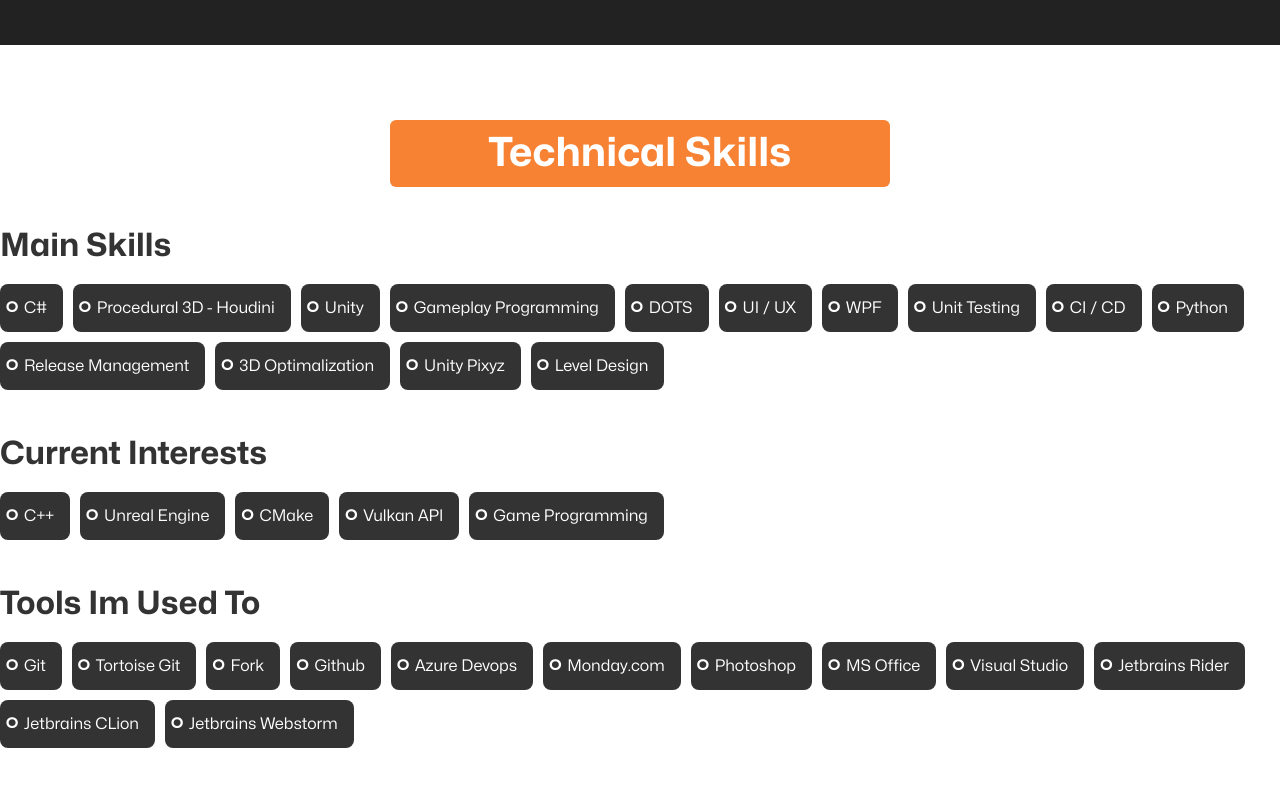
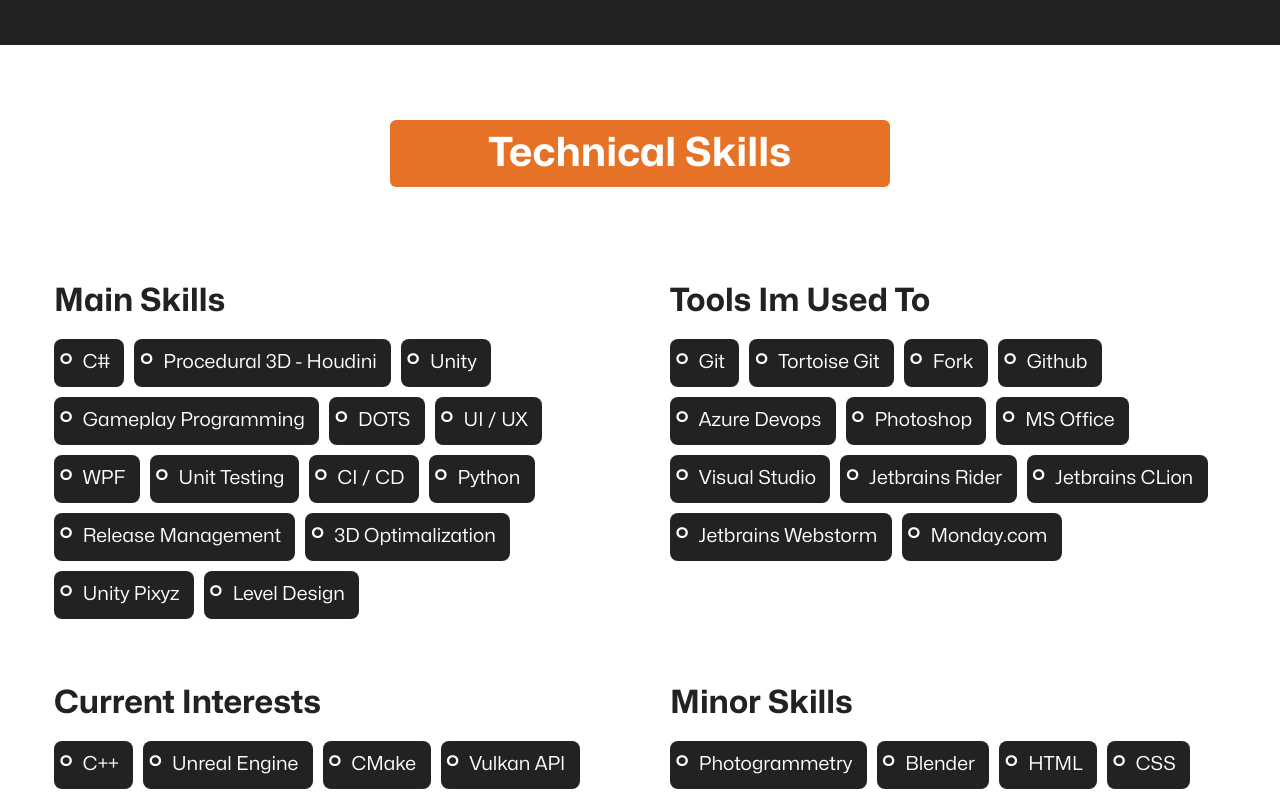
Before and after one commit to BenjaminYde/Portfolio, a Next.js app: page / in a window 1280 px wide. Shown: the part 540-1336 px from the top of the page. Built offline with nearby package versions, Linux system fonts and the light colour scheme.

Commit message:
index: updated layout skills

```diff
--- a/pages/index.js
+++ b/pages/index.js
@@ -43,7 +43,9 @@
                   {/* header */}
                   <div className={stylesGlobal.whitespaceMedium}></div>
                   <div className={stylesGlobal.HeaderOrange}>Technical Skills</div>
-                  <div className={stylesGlobal.whitespaceSmall}></div>
+                  <div className={stylesGlobal.whitespaceRegular}></div>
+
+                  <div className={stylesIndex.tagGrid}>
                       {/* tags */}
                       <div className={stylesIndex.tagCollection}>
                           <div className={stylesIndex.tagCollectionHeader}>Main Skills</div>
@@ -66,6 +68,28 @@
                               </ul>
                           </div>
                       </div>
+
+                      {/* tags */}
+                      <div className={stylesIndex.tagCollection}>
+                          <div className={stylesIndex.tagCollectionHeader}>Tools Im Used To</div>
+                          <div className={stylesIndex.tags}>
+                              <ul>
+                                  <li>Git</li>
+                                  <li>Tortoise Git</li>
+                                  <li>Fork</li>
+                                  <li>Github</li>
+                                  <li>Azure Devops</li>
+                                  <li>Photoshop</li>
+                                  <li>MS Office</li>
+                                  <li>Visual Studio</li>
+                                  <li>Jetbrains Rider</li>
+                                  <li>Jetbrains CLion</li>
+                                  <li>Jetbrains Webstorm</li>
+                                  <li>Monday.com</li>
+                              </ul>
+                          </div>
+                      </div>
+
                       {/* tags */}
                       <div className={stylesIndex.tagCollection}>
                           <div className={stylesIndex.tagCollectionHeader}>Current Interests</div>
@@ -79,26 +103,7 @@
                               </ul>
                           </div>
                       </div>
-                  {/* tags */}
-                  <div className={stylesIndex.tagCollection}>
-                      <div className={stylesIndex.tagCollectionHeader}>Tools Im Used To</div>
-                      <div className={stylesIndex.tags}>
-                          <ul>
-                              <li>Git</li>
-                              <li>Tortoise Git</li>
-                              <li>Fork</li>
-                              <li>Github</li>
-                              <li>Azure Devops</li>
-                              <li>Monday.com</li>
-                              <li>Photoshop</li>
-                              <li>MS Office</li>
-                              <li>Visual Studio</li>
-                              <li>Jetbrains Rider</li>
-                              <li>Jetbrains CLion</li>
-                              <li>Jetbrains Webstorm</li>
-                          </ul>
-                      </div>
-                  </div>
+
                       {/* tags */}
                       <div className={stylesIndex.tagCollection}>
                           <div className={stylesIndex.tagCollectionHeader}>Minor Skills</div>
@@ -116,7 +121,7 @@
                           </div>
                       </div>
                       {/* tags */}
-                  <div className={stylesIndex.tagCollection}>
+{/*                      <div className={stylesIndex.tagCollection}>
                           <div className={stylesIndex.tagCollectionHeader}>Hobbies</div>
                           <div className={stylesIndex.tags}>
                               <ul>
@@ -125,7 +130,10 @@
                                   <li>Organizing Cocktail Workshops</li>
                               </ul>
                           </div>
+                      </div>*/}
+
                   </div>
+
                   <div className={stylesGlobal.whitespaceRegular}></div>
               </div>
           </div>
@@ -214,6 +222,8 @@
                   </div>
               </div>
 
+              <div className={stylesThumbnail.projectSectionEnd}></div>
+
               {/* projects programming*/}
 
               {/* header */}
@@ -236,6 +246,8 @@
                       </div>
                   </div>
               </div>
+
+              <div className={stylesThumbnail.projectSectionEnd}></div>
 
               {/* job experience */}
 
--- a/styles/global.module.scss
+++ b/styles/global.module.scss
@@ -35,7 +35,7 @@
   font-weight: bold;
   text-align: center;
   color: #fff;
-  background-color: #f88233;
+  background-color: #E57226;
   width: 500px;
   margin-left: auto;
   margin-right: auto;
--- a/styles/index.module.scss
+++ b/styles/index.module.scss
@@ -65,23 +65,37 @@
   float: right;
 }
 
+// skills
+
+
 // tags
 
-$color-tag: #333;
+$color-tag: #222;
 $color-tag-hover: #d86214;
 
+.tagGrid {
+  margin-top: 20px;
+  display: flex;
+  flex-wrap: wrap;
+  justify-content: center;
+}
+
 .tagCollection {
-  margin-top: 15px;
-  margin-bottom: 15px;
-  display: inline-block;
-  width: 100%;
+  margin: 5px;
+  width: 45%;
+  //background-color: #222;
+  position: relative;
+  border-radius: 10px;
+  //border-left: 15px solid #444;
+  //border: 3px solid #555;
+  padding: 20px 5px 20px 25px;
+  //box-shadow: 5px 5px 15px #aaa;
 }
 
 .tagCollectionHeader {
+  color: #222;
   padding: 0;
   margin: 0;
-  font-family: "Mona Sans";
-  color: #333;
   font-size: 2em;
   font-weight: bold;
   margin-bottom: 20px;
@@ -91,7 +105,6 @@
   display: inline-block;
   padding: 0;
   margin: 0;
-  font-family: "Mona Sans";
 }
 
 .tags li {
@@ -103,10 +116,10 @@
   background: $color-tag;
   color: #fff;
   line-height: 1em;
-  padding: 1em;
+  padding: 0.75em;
   padding-left: 1.5em;
   text-decoration: none;
-  font-size: 1em;
+  font-size: 1.2em;
 
   -webkit-border-radius: 8px;
   -moz-border-radius: 8px;
@@ -116,13 +129,14 @@
 .tags li:hover,
 .tags li:hover:before {
   background: $color-tag-hover;
+  color: #fff;
 }
 
 .tags li:before {
   position: absolute;
   content: '°';
   font-size: 35px;
-  top: 24px;
+  top: 20px;
   left: 5px;
   margin-right: 5px;
 }
```
Lines whose indentation alone changed are shown as unchanged.
